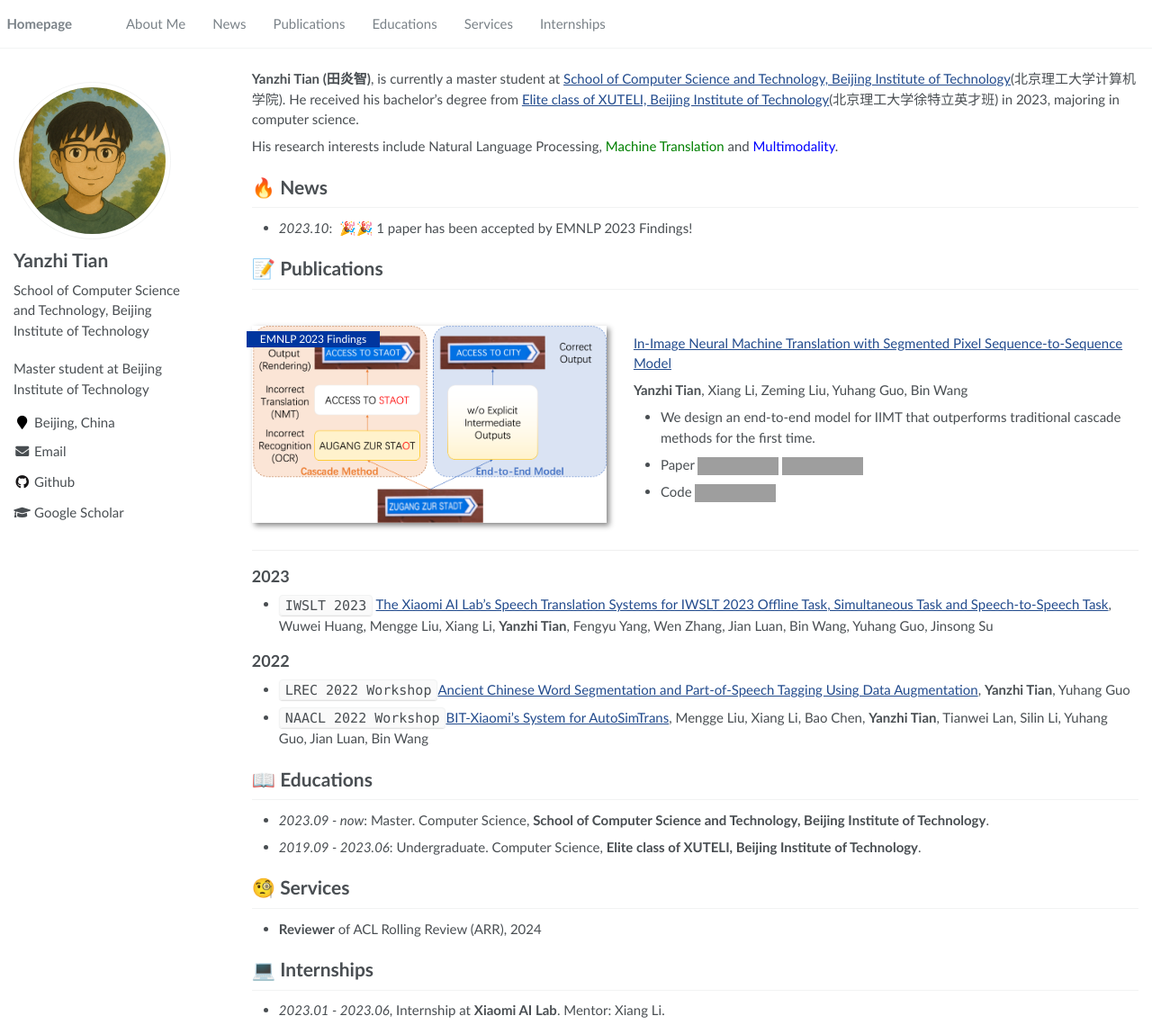
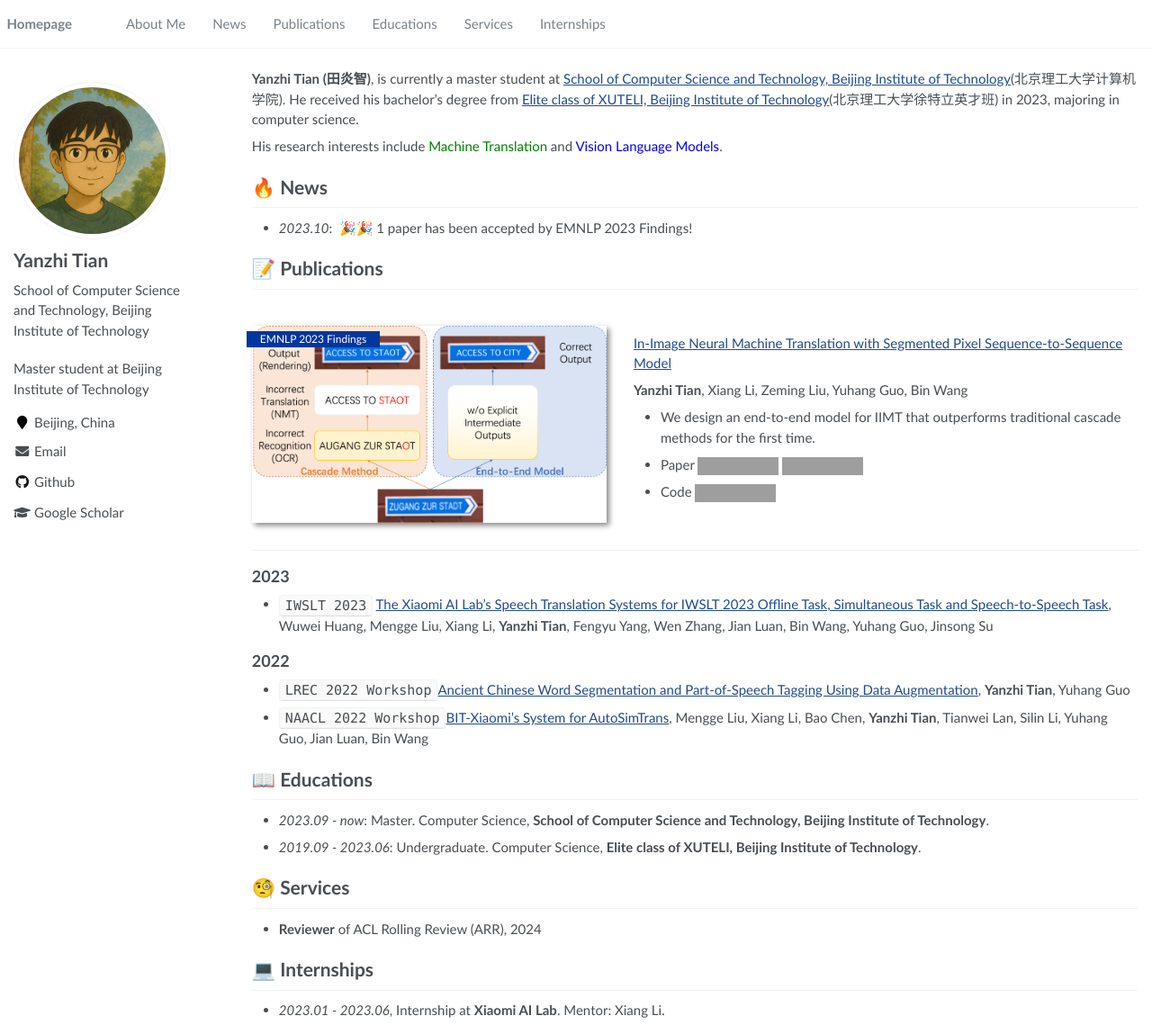
Before and after one commit to YanzhiTian/yanzhitian.github.io, a Jekyll site: the page built from _pages/about.md, in a window 1280 px wide and 1149 px high. Shown: the whole window at 90% size. Built offline with Jekyll 4.4.1, drawn with Linux system fonts in a browser that asks for light colours; grey boxes are pictures that could not be loaded.

Commit message:
first commit

```diff
--- a/_pages/about.md
+++ b/_pages/about.md
@@ -19,7 +19,7 @@ redirect_from:
 
 **Yanzhi Tian (田炎智)**, is currently a master student at [School of Computer Science and Technology, Beijing Institute of Technology](https://cs.bit.edu.cn/)(北京理工大学计算机学院). He received his bachelor's degree from [Elite class of XUTELI, Beijing Institute of Technology](https://xuteli.bit.edu.cn/)(北京理工大学徐特立英才班) in 2023, majoring in computer science.
 
-His research interests include Natural Language Processing, <font color=green>Machine Translation</font> and <font color=blue>Multimodality</font>.
+His research interests include <font color=green>Machine Translation</font> and <font color=blue>Vision Language Models</font>.
 
 <!-- My research interest includes neural machine translation and computer vision. I have published more than 100 papers at the top international AI conferences with total <a href='https://scholar.google.com/citations?user=DhtAFkwAAAAJ'>google scholar citations <strong><span id='total_cit'>260000+</span></strong></a> (You can also use google scholar badge <a href='https://scholar.google.com/citations?user=DhtAFkwAAAAJ'><img src="https://img.shields.io/endpoint?url={{ url | url_encode }}&logo=Google%20Scholar&labelColor=f6f6f6&color=9cf&style=flat&label=citations"></a>). -->
 
```
